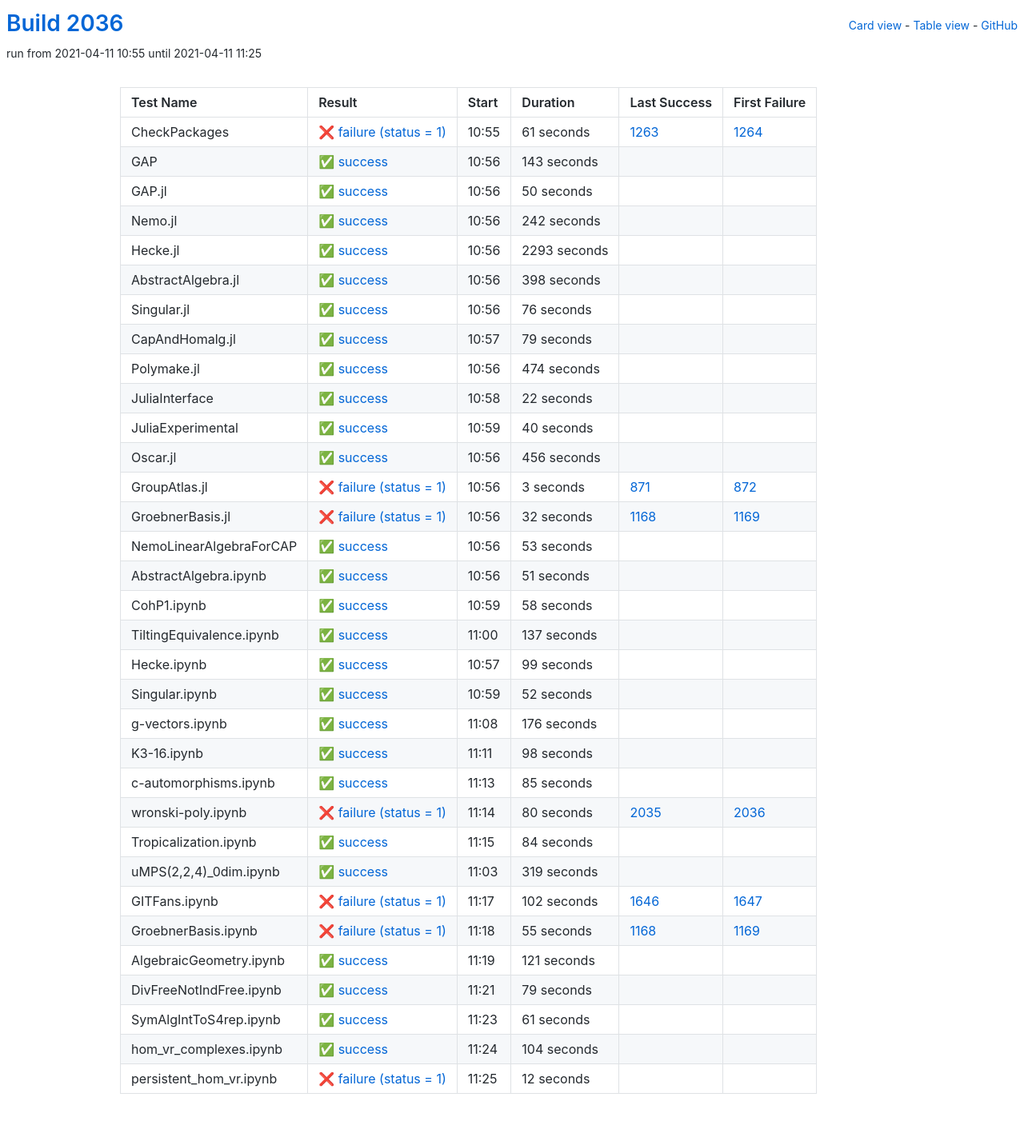
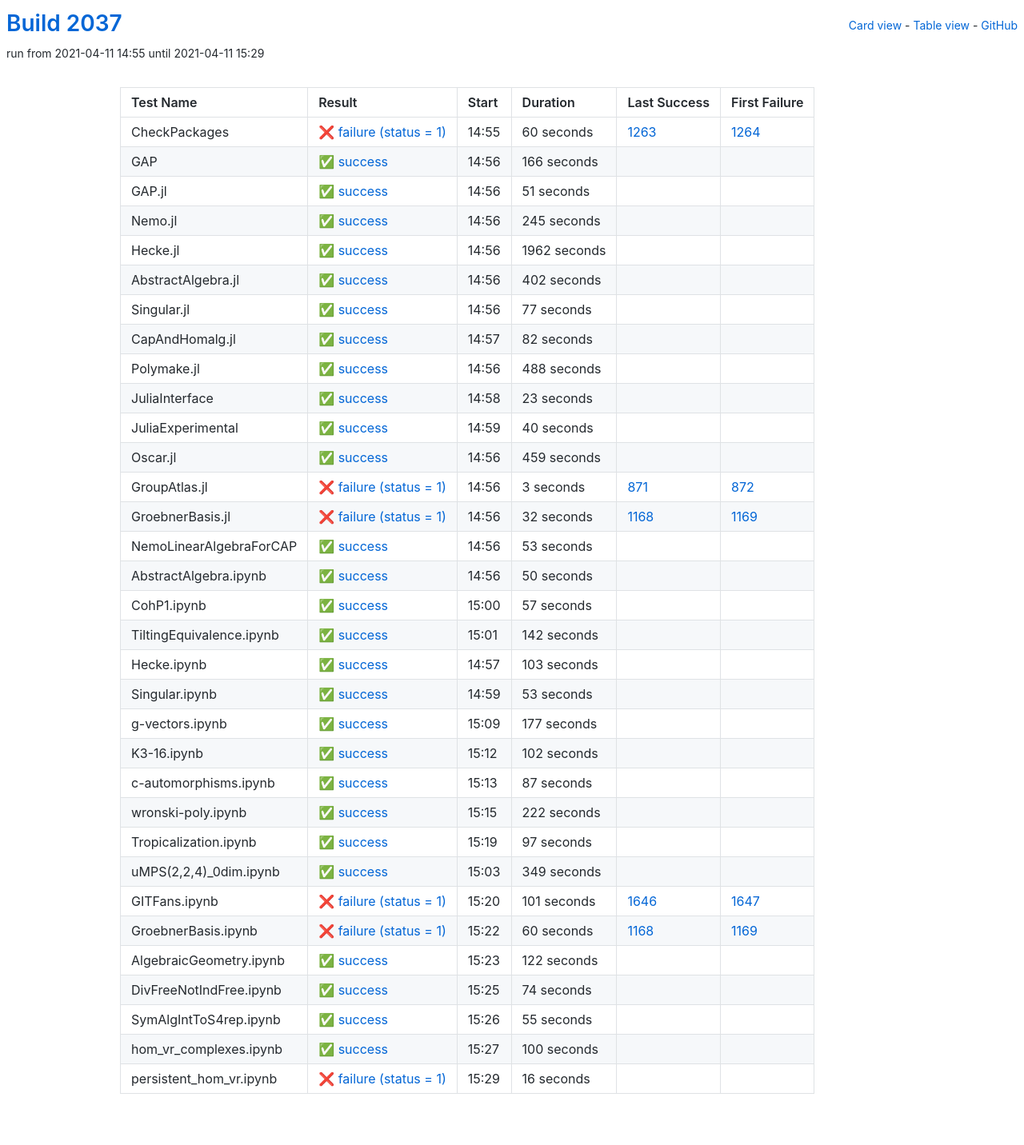
Before and after one commit to oscar-system/oscar-ci-status-stable, a Jekyll site: the page built from table.html, in a window 1280 px wide. Shown: the whole page at 80% size. Built offline with Jekyll 4.4.1, drawn with Linux system fonts in a browser that asks for light colours.

Commit message:
Build #2037

```diff
--- a/_data/ci.yml
+++ b/_data/ci.yml
@@ -1,6 +1,6 @@
 ---
-build: 2036
-build_url: https://oscarci.mathematik.uni-kl.de/job/oscar-stable/2036/
+build: 2037
+build_url: https://oscarci.mathematik.uni-kl.de/job/oscar-stable/2037/
 job: oscar-stable
 organization: oscar-system
 repo: oscar-ci-status-stable
@@ -8,128 +8,128 @@ repourl: https://github.com/oscar-system/oscar-ci-status-stable
 tests:
 - name: CheckPackages
   id: checkpackages
-  log: https://oscarci.mathematik.uni-kl.de/job/oscar-stable/2036/artifact/logs/build-2036/CheckPackages.log
-  start: 2021-04-11 10:55
+  log: https://oscarci.mathematik.uni-kl.de/job/oscar-stable/2037/artifact/logs/build-2037/CheckPackages.log
+  start: 2021-04-11 14:55
   success: false
   exitcode: 1
   status: failure
-  duration: 61
+  duration: 60
   last_success: 1263
   last_success_url: https://oscarci.mathematik.uni-kl.de/job/oscar-stable/1263/
   first_failure: 1264
   first_failure_url: https://oscarci.mathematik.uni-kl.de/job/oscar-stable/1264/
 - name: GAP
   id: gap
-  log: https://oscarci.mathematik.uni-kl.de/job/oscar-stable/2036/artifact/logs/build-2036/GAP.log
-  start: 2021-04-11 10:56
+  log: https://oscarci.mathematik.uni-kl.de/job/oscar-stable/2037/artifact/logs/build-2037/GAP.log
+  start: 2021-04-11 14:56
   success: true
   exitcode: 0
   status: success
-  duration: 143
+  duration: 166
   last_success: false
   last_success_url:
   first_failure: false
   first_failure_url:
 - name: GAP.jl
   id: gap-jl
-  log: https://oscarci.mathematik.uni-kl.de/job/oscar-stable/2036/artifact/logs/build-2036/GAP.jl.log
-  start: 2021-04-11 10:56
+  log: https://oscarci.mathematik.uni-kl.de/job/oscar-stable/2037/artifact/logs/build-2037/GAP.jl.log
+  start: 2021-04-11 14:56
   success: true
   exitcode: 0
   status: success
-  duration: 50
+  duration: 51
   last_success: false
   last_success_url:
   first_failure: false
   first_failure_url:
 - name: Nemo.jl
   id: nemo-jl
-  log: https://oscarci.mathematik.uni-kl.de/job/oscar-stable/2036/artifact/logs/build-2036/Nemo.jl.log
-  start: 2021-04-11 10:56
+  log: https://oscarci.mathematik.uni-kl.de/job/oscar-stable/2037/artifact/logs/build-2037/Nemo.jl.log
+  start: 2021-04-11 14:56
   success: true
   exitcode: 0
   status: success
-  duration: 242
+  duration: 245
   last_success: false
   last_success_url:
   first_failure: false
   first_failure_url:
 - name: Hecke.jl
   id: hecke-jl
-  log: https://oscarci.mathematik.uni-kl.de/job/oscar-stable/2036/artifact/logs/build-2036/Hecke.jl.log
-  start: 2021-04-11 10:56
+  log: https://oscarci.mathematik.uni-kl.de/job/oscar-stable/2037/artifact/logs/build-2037/Hecke.jl.log
+  start: 2021-04-11 14:56
   success: true
   exitcode: 0
   status: success
-  duration: 2293
+  duration: 1962
   last_success: false
   last_success_url:
   first_failure: false
   first_failure_url:
 - name: AbstractAlgebra.jl
   id: abstractalgebra-jl
-  log: https://oscarci.mathematik.uni-kl.de/job/oscar-stable/2036/artifact/logs/build-2036/AbstractAlgebra.jl.log
-  start: 2021-04-11 10:56
+  log: https://oscarci.mathematik.uni-kl.de/job/oscar-stable/2037/artifact/logs/build-2037/AbstractAlgebra.jl.log
+  start: 2021-04-11 14:56
   success: true
   exitcode: 0
   status: success
-  duration: 398
+  duration: 402
   last_success: false
   last_success_url:
   first_failure: false
   first_failure_url:
 - name: Singular.jl
   id: singular-jl
-  log: https://oscarci.mathematik.uni-kl.de/job/oscar-stable/2036/artifact/logs/build-2036/Singular.jl.log
-  start: 2021-04-11 10:56
+  log: https://oscarci.mathematik.uni-kl.de/job/oscar-stable/2037/artifact/logs/build-2037/Singular.jl.log
+  start: 2021-04-11 14:56
   success: true
   exitcode: 0
   status: success
-  duration: 76
+  duration: 77
   last_success: false
   last_success_url:
   first_failure: false
   first_failure_url:
 - name: CapAndHomalg.jl
   id: capandhomalg-jl
-  log: https://oscarci.mathematik.uni-kl.de/job/oscar-stable/2036/artifact/logs/build-2036/CapAndHomalg.jl.log
-  start: 2021-04-11 10:57
+  log: https://oscarci.mathematik.uni-kl.de/job/oscar-stable/2037/artifact/logs/build-2037/CapAndHomalg.jl.log
+  start: 2021-04-11 14:57
   success: true
   exitcode: 0
   status: success
-  duration: 79
+  duration: 82
   last_success: false
   last_success_url:
   first_failure: false
   first_failure_url:
 - name: Polymake.jl
   id: polymake-jl
-  log: https://oscarci.mathematik.uni-kl.de/job/oscar-stable/2036/artifact/logs/build-2036/Polymake.jl.log
-  start: 2021-04-11 10:56
+  log: https://oscarci.mathematik.uni-kl.de/job/oscar-stable/2037/artifact/logs/build-2037/Polymake.jl.log
+  start: 2021-04-11 14:56
   success: true
   exitcode: 0
   status: success
-  duration: 474
+  duration: 488
   last_success: false
   last_success_url:
   first_failure: false
   first_failure_url:
 - name: JuliaInterface
   id: juliainterface
-  log: https://oscarci.mathematik.uni-kl.de/job/oscar-stable/2036/artifact/logs/build-2036/JuliaInterface.log
-  start: 2021-04-11 10:58
+  log: https://oscarci.mathematik.uni-kl.de/job/oscar-stable/2037/artifact/logs/build-2037/JuliaInterface.log
+  start: 2021-04-11 14:58
   success: true
   exitcode: 0
   status: success
-  duration: 22
+  duration: 23
   last_success: false
   last_success_url:
   first_failure: false
   first_failure_url:
 - name: JuliaExperimental
   id: juliaexperimental
-  log: https://oscarci.mathematik.uni-kl.de/job/oscar-stable/2036/artifact/logs/build-2036/JuliaExperimental.log
-  start: 2021-04-11 10:59
+  log: https://oscarci.mathematik.uni-kl.de/job/oscar-stable/2037/artifact/logs/build-2037/JuliaExperimental.log
+  start: 2021-04-11 14:59
   success: true
   exitcode: 0
   status: success
@@ -140,20 +140,20 @@ tests:
   first_failure_url:
 - name: Oscar.jl
   id: oscar-jl
-  log: https://oscarci.mathematik.uni-kl.de/job/oscar-stable/2036/artifact/logs/build-2036/Oscar.jl.log
-  start: 2021-04-11 10:56
+  log: https://oscarci.mathematik.uni-kl.de/job/oscar-stable/2037/artifact/logs/build-2037/Oscar.jl.log
+  start: 2021-04-11 14:56
   success: true
   exitcode: 0
   status: success
-  duration: 456
+  duration: 459
   last_success: false
   last_success_url:
   first_failure: false
   first_failure_url:
 - name: GroupAtlas.jl
   id: groupatlas-jl
-  log: https://oscarci.mathematik.uni-kl.de/job/oscar-stable/2036/artifact/logs/build-2036/GroupAtlas.jl.log
-  start: 2021-04-11 10:56
+  log: https://oscarci.mathematik.uni-kl.de/job/oscar-stable/2037/artifact/logs/build-2037/GroupAtlas.jl.log
+  start: 2021-04-11 14:56
   success: false
   exitcode: 1
   status: failure
@@ -164,8 +164,8 @@ tests:
   first_failure_url: https://oscarci.mathematik.uni-kl.de/job/oscar-stable/872/
 - name: GroebnerBasis.jl
   id: groebnerbasis-jl
-  log: https://oscarci.mathematik.uni-kl.de/job/oscar-stable/2036/artifact/logs/build-2036/GroebnerBasis.jl.log
-  start: 2021-04-11 10:56
+  log: https://oscarci.mathematik.uni-kl.de/job/oscar-stable/2037/artifact/logs/build-2037/GroebnerBasis.jl.log
+  start: 2021-04-11 14:56
   success: false
   exitcode: 1
   status: failure
@@ -176,8 +176,8 @@ tests:
   first_failure_url: https://oscarci.mathematik.uni-kl.de/job/oscar-stable/1169/
 - name: NemoLinearAlgebraForCAP
   id: nemolinearalgebraforcap
-  log: https://oscarci.mathematik.uni-kl.de/job/oscar-stable/2036/artifact/logs/build-2036/NemoLinearAlgebraForCAP.log
-  start: 2021-04-11 10:56
+  log: https://oscarci.mathematik.uni-kl.de/job/oscar-stable/2037/artifact/logs/build-2037/NemoLinearAlgebraForCAP.log
+  start: 2021-04-11 14:56
   success: true
   exitcode: 0
   status: success
@@ -188,216 +188,216 @@ tests:
   first_failure_url:
 - name: AbstractAlgebra.ipynb
   id: abstractalgebra-ipynb
-  log: https://oscarci.mathematik.uni-kl.de/job/oscar-stable/2036/artifact/logs/build-2036/AbstractAlgebra.ipynb.log
-  start: 2021-04-11 10:56
+  log: https://oscarci.mathematik.uni-kl.de/job/oscar-stable/2037/artifact/logs/build-2037/AbstractAlgebra.ipynb.log
+  start: 2021-04-11 14:56
   success: true
   exitcode: 0
   status: success
-  duration: 51
+  duration: 50
   last_success: false
   last_success_url:
   first_failure: false
   first_failure_url:
 - name: CohP1.ipynb
   id: cohp1-ipynb
-  log: https://oscarci.mathematik.uni-kl.de/job/oscar-stable/2036/artifact/logs/build-2036/CohP1.ipynb.log
-  start: 2021-04-11 10:59
+  log: https://oscarci.mathematik.uni-kl.de/job/oscar-stable/2037/artifact/logs/build-2037/CohP1.ipynb.log
+  start: 2021-04-11 15:00
   success: true
   exitcode: 0
   status: success
-  duration: 58
+  duration: 57
   last_success: false
   last_success_url:
   first_failure: false
   first_failure_url:
 - name: TiltingEquivalence.ipynb
   id: tiltingequivalence-ipynb
-  log: https://oscarci.mathematik.uni-kl.de/job/oscar-stable/2036/artifact/logs/build-2036/TiltingEquivalence.ipynb.log
-  start: 2021-04-11 11:00
+  log: https://oscarci.mathematik.uni-kl.de/job/oscar-stable/2037/artifact/logs/build-2037/TiltingEquivalence.ipynb.log
+  start: 2021-04-11 15:01
   success: true
   exitcode: 0
   status: success
-  duration: 137
+  duration: 142
   last_success: false
   last_success_url:
   first_failure: false
   first_failure_url:
 - name: Hecke.ipynb
   id: hecke-ipynb
-  log: https://oscarci.mathematik.uni-kl.de/job/oscar-stable/2036/artifact/logs/build-2036/Hecke.ipynb.log
-  start: 2021-04-11 10:57
+  log: https://oscarci.mathematik.uni-kl.de/job/oscar-stable/2037/artifact/logs/build-2037/Hecke.ipynb.log
+  start: 2021-04-11 14:57
   success: true
   exitcode: 0
   status: success
-  duration: 99
+  duration: 103
   last_success: false
   last_success_url:
   first_failure: false
   first_failure_url:
 - name: Singular.ipynb
   id: singular-ipynb
-  log: https://oscarci.mathematik.uni-kl.de/job/oscar-stable/2036/artifact/logs/build-2036/Singular.ipynb.log
-  start: 2021-04-11 10:59
+  log: https://oscarci.mathematik.uni-kl.de/job/oscar-stable/2037/artifact/logs/build-2037/Singular.ipynb.log
+  start: 2021-04-11 14:59
   success: true
   exitcode: 0
   status: success
-  duration: 52
+  duration: 53
   last_success: false
   last_success_url:
   first_failure: false
   first_failure_url:
 - name: g-vectors.ipynb
   id: g-vectors-ipynb
-  log: https://oscarci.mathematik.uni-kl.de/job/oscar-stable/2036/artifact/logs/build-2036/g-vectors.ipynb.log
-  start: 2021-04-11 11:08
+  log: https://oscarci.mathematik.uni-kl.de/job/oscar-stable/2037/artifact/logs/build-2037/g-vectors.ipynb.log
+  start: 2021-04-11 15:09
   success: true
   exitcode: 0
   status: success
-  duration: 176
+  duration: 177
   last_success: false
   last_success_url:
   first_failure: false
   first_failure_url:
 - name: K3-16.ipynb
   id: k3-16-ipynb
-  log: https://oscarci.mathematik.uni-kl.de/job/oscar-stable/2036/artifact/logs/build-2036/K3-16.ipynb.log
-  start: 2021-04-11 11:11
+  log: https://oscarci.mathematik.uni-kl.de/job/oscar-stable/2037/artifact/logs/build-2037/K3-16.ipynb.log
+  start: 2021-04-11 15:12
   success: true
   exitcode: 0
   status: success
-  duration: 98
+  duration: 102
   last_success: false
   last_success_url:
   first_failure: false
   first_failure_url:
 - name: c-automorphisms.ipynb
   id: c-automorphisms-ipynb
-  log: https://oscarci.mathematik.uni-kl.de/job/oscar-stable/2036/artifact/logs/build-2036/c-automorphisms.ipynb.log
-  start: 2021-04-11 11:13
+  log: https://oscarci.mathematik.uni-kl.de/job/oscar-stable/2037/artifact/logs/build-2037/c-automorphisms.ipynb.log
+  start: 2021-04-11 15:13
   success: true
   exitcode: 0
   status: success
-  duration: 85
+  duration: 87
   last_success: false
   last_success_url:
   first_failure: false
   first_failure_url:
 - name: wronski-poly.ipynb
   id: wronski-poly-ipynb
-  log: https://oscarci.mathematik.uni-kl.de/job/oscar-stable/2036/artifact/logs/build-2036/wronski-poly.ipynb.log
-  start: 2021-04-11 11:14
-  success: false
-  exitcode: 1
-  status: failure
-  duration: 80
-  last_success: 2035
-  last_success_url: https://oscarci.mathematik.uni-kl.de/job/oscar-stable/2035/
-  first_failure: 2036
-  first_failure_url: https://oscarci.mathematik.uni-kl.de/job/oscar-stable/2036/
-- name: Tropicalization.ipynb
-  id: tropicalization-ipynb
-  log: https://oscarci.mathematik.uni-kl.de/job/oscar-stable/2036/artifact/logs/build-2036/Tropicalization.ipynb.log
-  start: 2021-04-11 11:15
+  log: https://oscarci.mathematik.uni-kl.de/job/oscar-stable/2037/artifact/logs/build-2037/wronski-poly.ipynb.log
+  start: 2021-04-11 15:15
   success: true
   exitcode: 0
   status: success
-  duration: 84
+  duration: 222
+  last_success: false
+  last_success_url:
+  first_failure: false
+  first_failure_url:
+- name: Tropicalization.ipynb
+  id: tropicalization-ipynb
+  log: https://oscarci.mathematik.uni-kl.de/job/oscar-stable/2037/artifact/logs/build-2037/Tropicalization.ipynb.log
+  start: 2021-04-11 15:19
+  success: true
+  exitcode: 0
+  status: success
+  duration: 97
   last_success: false
   last_success_url:
   first_failure: false
   first_failure_url:
 - name: uMPS(2,2,4)_0dim.ipynb
   id: umps-2-2-4-0dim-ipynb
-  log: https://oscarci.mathematik.uni-kl.de/job/oscar-stable/2036/artifact/logs/build-2036/uMPS-2-2-4-_0dim.ipynb.log
-  start: 2021-04-11 11:03
+  log: https://oscarci.mathematik.uni-kl.de/job/oscar-stable/2037/artifact/logs/build-2037/uMPS-2-2-4-_0dim.ipynb.log
+  start: 2021-04-11 15:03
   success: true
   exitcode: 0
   status: success
-  duration: 319
+  duration: 349
   last_success: false
   last_success_url:
   first_failure: false
   first_failure_url:
 - name: GITFans.ipynb
   id: gitfans-ipynb
-  log: https://oscarci.mathematik.uni-kl.de/job/oscar-stable/2036/artifact/logs/build-2036/GITFans.ipynb.log
-  start: 2021-04-11 11:17
+  log: https://oscarci.mathematik.uni-kl.de/job/oscar-stable/2037/artifact/logs/build-2037/GITFans.ipynb.log
+  start: 2021-04-11 15:20
   success: false
   exitcode: 1
   status: failure
-  duration: 102
+  duration: 101
   last_success: 1646
   last_success_url: https://oscarci.mathematik.uni-kl.de/job/oscar-stable/1646/
   first_failure: 1647
   first_failure_url: https://oscarci.mathematik.uni-kl.de/job/oscar-stable/1647/
 - name: GroebnerBasis.ipynb
   id: groebnerbasis-ipynb
-  log: https://oscarci.mathematik.uni-kl.de/job/oscar-stable/2036/artifact/logs/build-2036/GroebnerBasis.ipynb.log
-  start: 2021-04-11 11:18
+  log: https://oscarci.mathematik.uni-kl.de/job/oscar-stable/2037/artifact/logs/build-2037/GroebnerBasis.ipynb.log
+  start: 2021-04-11 15:22
   success: false
   exitcode: 1
   status: failure
-  duration: 55
+  duration: 60
   last_success: 1168
   last_success_url: https://oscarci.mathematik.uni-kl.de/job/oscar-stable/1168/
   first_failure: 1169
   first_failure_url: https://oscarci.mathematik.uni-kl.de/job/oscar-stable/1169/
 - name: AlgebraicGeometry.ipynb
   id: algebraicgeometry-ipynb
-  log: https://oscarci.mathematik.uni-kl.de/job/oscar-stable/2036/artifact/logs/build-2036/AlgebraicGeometry.ipynb.log
-  start: 2021-04-11 11:19
+  log: https://oscarci.mathematik.uni-kl.de/job/oscar-stable/2037/artifact/logs/build-2037/AlgebraicGeometry.ipynb.log
+  start: 2021-04-11 15:23
   success: true
   exitcode: 0
   status: success
-  duration: 121
+  duration: 122
   last_success: false
   last_success_url:
   first_failure: false
   first_failure_url:
 - name: DivFreeNotIndFree.ipynb
   id: divfreenotindfree-ipynb
-  log: https://oscarci.mathematik.uni-kl.de/job/oscar-stable/2036/artifact/logs/build-2036/DivFreeNotIndFree.ipynb.log
-  start: 2021-04-11 11:21
+  log: https://oscarci.mathematik.uni-kl.de/job/oscar-stable/2037/artifact/logs/build-2037/DivFreeNotIndFree.ipynb.log
+  start: 2021-04-11 15:25
   success: true
   exitcode: 0
   status: success
-  duration: 79
+  duration: 74
   last_success: false
   last_success_url:
   first_failure: false
   first_failure_url:
 - name: SymAlgIntToS4rep.ipynb
   id: symalginttos4rep-ipynb
-  log: https://oscarci.mathematik.uni-kl.de/job/oscar-stable/2036/artifact/logs/build-2036/SymAlgIntToS4rep.ipynb.log
-  start: 2021-04-11 11:23
+  log: https://oscarci.mathematik.uni-kl.de/job/oscar-stable/2037/artifact/logs/build-2037/SymAlgIntToS4rep.ipynb.log
+  start: 2021-04-11 15:26
   success: true
   exitcode: 0
   status: success
-  duration: 61
+  duration: 55
   last_success: false
   last_success_url:
   first_failure: false
   first_failure_url:
 - name: hom_vr_complexes.ipynb
   id: hom-vr-complexes-ipynb
-  log: https://oscarci.mathematik.uni-kl.de/job/oscar-stable/2036/artifact/logs/build-2036/hom_vr_complexes.ipynb.log
-  start: 2021-04-11 11:24
+  log: https://oscarci.mathematik.uni-kl.de/job/oscar-stable/2037/artifact/logs/build-2037/hom_vr_complexes.ipynb.log
+  start: 2021-04-11 15:27
   success: true
   exitcode: 0
   status: success
-  duration: 104
+  duration: 100
   last_success: false
   last_success_url:
   first_failure: false
   first_failure_url:
 - name: persistent_hom_vr.ipynb
   id: persistent-hom-vr-ipynb
-  log: https://oscarci.mathematik.uni-kl.de/job/oscar-stable/2036/artifact/logs/build-2036/persistent_hom_vr.ipynb.log
-  start: 2021-04-11 11:25
+  log: https://oscarci.mathematik.uni-kl.de/job/oscar-stable/2037/artifact/logs/build-2037/persistent_hom_vr.ipynb.log
+  start: 2021-04-11 15:29
   success: false
   exitcode: 1
   status: failure
-  duration: 12
+  duration: 16
   last_success: false
   last_success_url:
   first_failure: false
```
Also changed, not shown: README.md.
